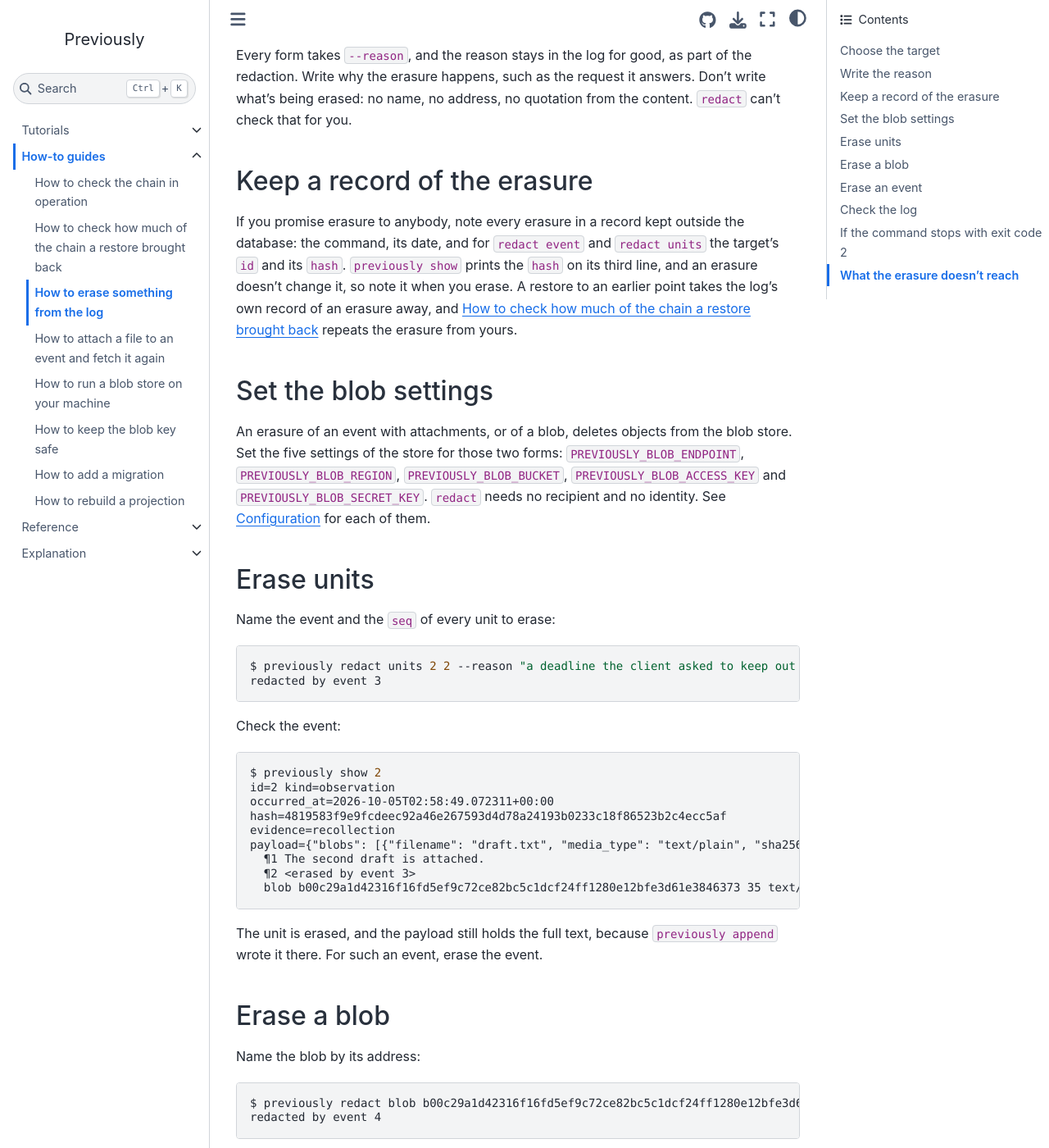
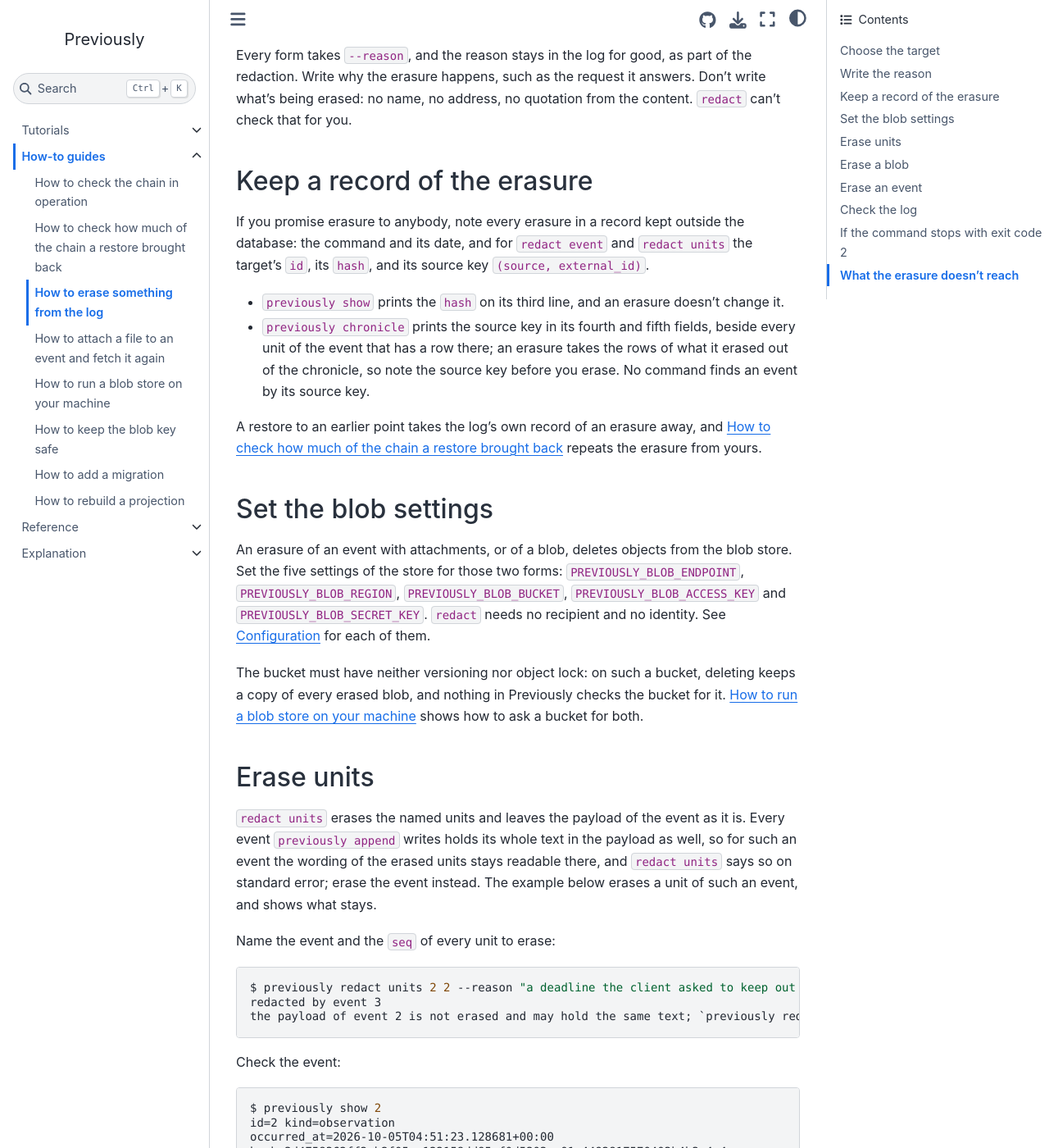
Before and after one commit to jensens/previously, a Sphinx documentation site: the page built from docs/how-to/erase-something.md, in a window 1280 px wide and 1400 px high, scrolled down 734 px. Shown: the whole window at 82% size. Built offline with Sphinx 7.4.7 and the Sphinx Book theme 1.1.4, drawn with Linux system fonts in a browser that asks for light colours; some of the changed text lies outside the part shown.

Commit message:
docs: the guides say what erasing units keeps, and how a restore is cured
erase-something: the first lines of *Erase units* say that the payload
stays and that an event of `append --text` keeps its text there; every
block of the page is retyped from one run at dacb067, with the notice
`redact units` prints now. The record of an erasure carries the source
key, and the page says which command shows it and that none finds an
event by it. A bucket with versioning or object lock, and the events in
hash format 1, are named among what an erasure doesn't reach.

restore-from-a-backup: what the two answers about the identity directory
mean on a restored machine; an event lost with the restore and delivered
again; a blob erased before the restore point and attached again after
it, reported as erased and still present, and cured by `redact blob`.

keep-the-blob-key-safe: a key missing from the backup is copied from the
identity directory first; the rehearsal unsets the store's credentials;
the head-object example says which key it shows.

verify-the-chain: the identity directory, the versioned bucket, and where
the chain's findings go beside an error. rebuild-a-projection: what to do
when a catch-up says the projection was rebuilt while it ran.
attach-and-fetch-a-file: `blob get` replaces an existing file.

Assisted-By: Claude Opus 5.5 <noreply@anthropic.com>

````diff
--- a/docs/how-to/erase-something.md
+++ b/docs/how-to/erase-something.md
@@ -27,8 +27,12 @@ Don't write what's being erased: no name, no address, no quotation from the cont
 
 ## Keep a record of the erasure
 
-If you promise erasure to anybody, note every erasure in a record kept outside the database: the command, its date, and for `redact event` and `redact units` the target's `id` and its `hash`.
-`previously show` prints the `hash` on its third line, and an erasure doesn't change it, so note it when you erase.
+If you promise erasure to anybody, note every erasure in a record kept outside the database: the command and its date, and for `redact event` and `redact units` the target's `id`, its `hash`, and its source key `(source, external_id)`.
+
+- `previously show` prints the `hash` on its third line, and an erasure doesn't change it.
+- `previously chronicle` prints the source key in its fourth and fifth fields, beside every unit of the event that has a row there; an erasure takes the rows of what it erased out of the chronicle, so note the source key before you erase.
+  No command finds an event by its source key.
+
 A restore to an earlier point takes the log's own record of an erasure away, and {ref}`restore-from-a-backup` repeats the erasure from yours.
 
 ## Set the blob settings
@@ -38,13 +42,21 @@ Set the five settings of the store for those two forms: `PREVIOUSLY_BLOB_ENDPOIN
 `redact` needs no recipient and no identity.
 See {ref}`configuration-reference` for each of them.
 
+The bucket must have neither versioning nor object lock: on such a bucket, deleting keeps a copy of every erased blob, and nothing in Previously checks the bucket for it.
+{ref}`run-a-blob-store-on-your-machine` shows how to ask a bucket for both.
+
 ## Erase units
+
+`redact units` erases the named units and leaves the payload of the event as it is.
+Every event `previously append` writes holds its whole text in the payload as well, so for such an event the wording of the erased units stays readable there, and `redact units` says so on standard error; erase the event instead.
+The example below erases a unit of such an event, and shows what stays.
 
 Name the event and the `seq` of every unit to erase:
 
 ```console
 $ previously redact units 2 2 --reason "a deadline the client asked to keep out of the record"
 redacted by event 3
+the payload of event 2 is not erased and may hold the same text; `previously redact event 2` erases it
 ```
 
 Check the event:
@@ -52,8 +64,8 @@ Check the event:
 ```console
 $ previously show 2
 id=2 kind=observation
-occurred_at=2026-10-05T02:58:49.072311+00:00
-hash=4819583f9e9fcdeec92a46e267593d4d78a24193b0233c18f86523b2c4ecc5af
+occurred_at=2026-10-05T04:51:23.128681+00:00
+hash=3d4758362ff2ab2f05aa122158dd95ef0d5303cc01a4492817570403b4b3c4c4
 evidence=recollection
 payload={"blobs": [{"filename": "draft.txt", "media_type": "text/plain", "sha256": "b00c29a1d42316f16fd5ef9c72ce82bc5c1dcf24ff1280e12bfe3d61e3846373", "size": 35}], "evidence": "recollection", "text": "The second draft is attached.\n\nThe client wants it by Friday."}
   ¶1 The second draft is attached.
@@ -61,8 +73,7 @@ payload={"blobs": [{"filename": "draft.txt", "media_type": "text/plain", "sha256
   blob b00c29a1d42316f16fd5ef9c72ce82bc5c1dcf24ff1280e12bfe3d61e3846373 35 text/plain draft.txt
 ```
 
-The unit is erased, and the payload still holds the full text, because `previously append` wrote it there.
-For such an event, erase the event.
+The unit is erased, and the payload still holds the full text, `The client wants it by Friday.` included.
 
 ## Erase a blob
 
@@ -80,8 +91,8 @@ The events keep their payloads and their units.
 ```console
 $ previously show 2
 id=2 kind=observation
-occurred_at=2026-10-05T02:58:49.072311+00:00
-hash=4819583f9e9fcdeec92a46e267593d4d78a24193b0233c18f86523b2c4ecc5af
+occurred_at=2026-10-05T04:51:23.128681+00:00
+hash=3d4758362ff2ab2f05aa122158dd95ef0d5303cc01a4492817570403b4b3c4c4
 evidence=recollection
 payload={"blobs": [{"filename": "draft.txt", "media_type": "text/plain", "sha256": "b00c29a1d42316f16fd5ef9c72ce82bc5c1dcf24ff1280e12bfe3d61e3846373", "size": 35}], "evidence": "recollection", "text": "The second draft is attached.\n\nThe client wants it by Friday."}
   ¶1 The second draft is attached.
@@ -113,8 +124,8 @@ Check the event:
 ```console
 $ previously show 1
 id=1 kind=observation
-occurred_at=2026-10-05T02:58:45.665679+00:00
-hash=57cf08a07e7efb0c91d1cfcd16a51ad9b92fabf299d1e9837c714976490b8544
+occurred_at=2026-10-05T04:51:22.661609+00:00
+hash=7e084ae695ef43e6024f899b8af6ae86203389e4e1d0b1d7bf7594b5956fa02e
 payload=<erased by event 5>
   ¶1 <erased by event 5>
   blob 72f4f2c5a92ade61b696c0fe800b8af775fd2f3982b123693379e6ee7cd264f2 <erased by event 5>
@@ -139,13 +150,14 @@ chain intact, 2 blobs match
 no anchor given: verify attests that the log is unchanged, not that it is complete; see `previously anchor`
 ```
 
-`--blobs` also checks that every erased blob is gone from the store, and reports one that isn't as `erased and still present`.
+`--blobs` also asks the store after every erased blob, and reports one that's still there as `erased and still present`.
+On a bucket with versioning or object lock, the copy that deleting kept is out of its sight, and it reports nothing.
 Without `--blobs`, `verify` reads no blob setting; leave `--blobs` out if the log names no blob.
 The anchors you keep hold after an erasure as before, so run your usual check with `--anchors` as well; see {ref}`verify-the-chain`.
 
 ## If the command stops with exit code 2
 
-If `redact` prints `the redaction is recorded as event …, but it is not finished`, the redaction stands, and a deletion from the store or the catch-up of the projections is still outstanding.
+If `redact` prints `the redaction is recorded as event …, but it is not finished`, the redaction stands, and a deletion from the store, the catch-up of the projections, or both are still outstanding; the sentence names each.
 Run the same command again, once the cause the sentence names is gone.
 It finds the target covered and prints:
 
@@ -155,6 +167,7 @@ already redacted by event 5
 ```
 
 The second run writes no second redaction, and finishes what the first left undone.
+If the sentence names a projection that `was rebuilt while this catch-up ran`, follow {ref}`rebuild-a-projection` first.
 See {ref}`cli-reference` for every refusal and error of `redact`.
 
 ## What the erasure doesn't reach
@@ -162,5 +175,6 @@ See {ref}`cli-reference` for every refusal and error of `redact`.
 An erasure takes the content out of the log and the blob out of the store.
 It stays in every backup of the database, and in every backup or copy of the bucket, until their retention runs out, and a restore to a point before the erasure brings it back; {ref}`restore-from-a-backup` shows what to do then.
 The address of a blob, the source key `(source, external_id)` and every hash stay as well.
-An erasure of units leaves their wording in a payload that repeats it, as *Choose the target* says.
+An event written before stage 1c, in hash format 1, has no salt, so short erased content stays guessable from its digests; see {ref}`erasure`.
+An erasure of units leaves their wording in a payload that repeats it, as *Erase units* says.
 For why, see {ref}`erasure`.
````
Also changed, not shown: docs/how-to/attach-and-fetch-a-file.md (+1 -0 lines), docs/how-to/keep-the-blob-key-safe.md (+9 -2 lines), docs/how-to/rebuild-a-projection.md (+14 -0 lines), docs/how-to/restore-from-a-backup.md (+19 -2 lines), docs/how-to/verify-the-chain.md (+13 -1 lines).
